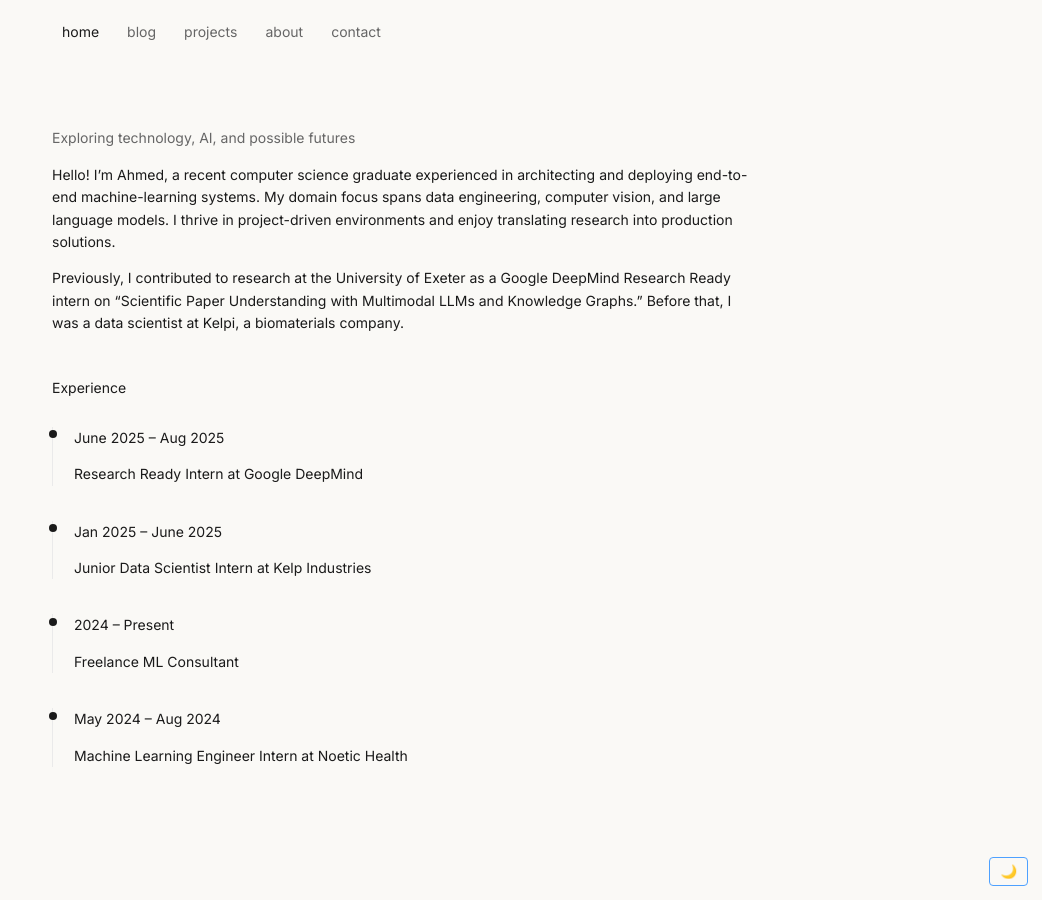
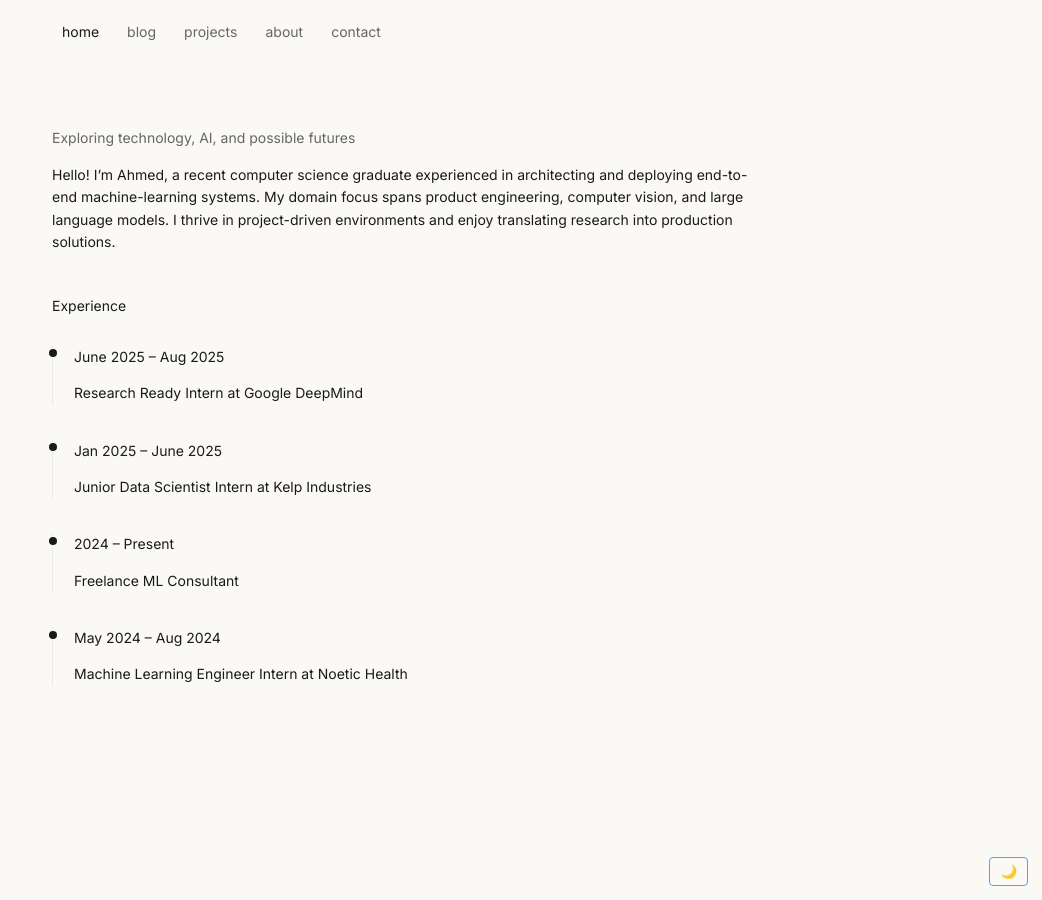
Before and after one commit to AMOHA-98/blogxyz, a Jekyll site: the page built from index.md, in a window 1280 px wide. Shown: the whole page, without its empty margins (238-1280 px from the left). Built offline with Jekyll 4.4.1, drawn with Linux system fonts in a browser that asks for light colours.

Commit message:
Remove outdated internship description for clarity and conciseness

```diff
--- a/index.md
+++ b/index.md
@@ -4,6 +4,4 @@ layout: home
 permalink: /
 ---
 
-Hello! I'm Ahmed, a recent computer science graduate experienced in architecting and deploying end-to-end machine-learning systems. My domain focus spans data engineering, computer vision, and large language models. I thrive in project-driven environments and enjoy translating research into production solutions.
-
-Previously, I contributed to research at the University of Exeter as a Google DeepMind Research Ready intern on "Scientific Paper Understanding with Multimodal LLMs and Knowledge Graphs." Before that, I was a data scientist at Kelpi, a biomaterials company.
+Hello! I'm Ahmed, a recent computer science graduate experienced in architecting and deploying end-to-end machine-learning systems. My domain focus spans product engineering, computer vision, and large language models. I thrive in project-driven environments and enjoy translating research into production solutions.
```
